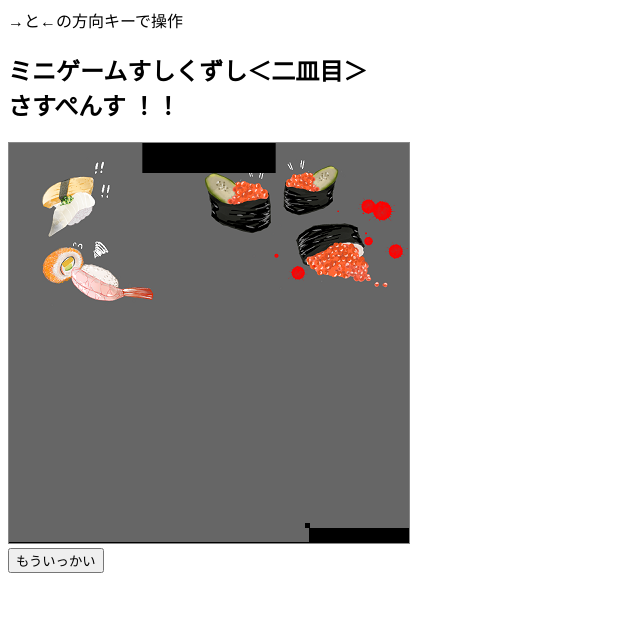
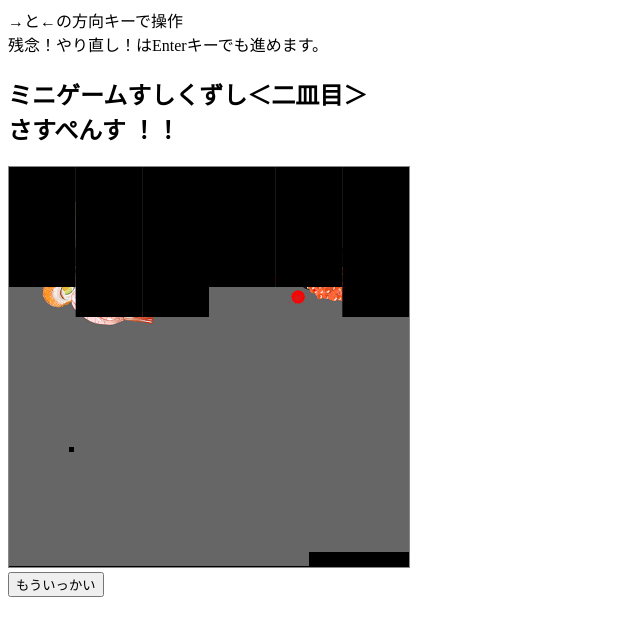
Before and after one commit to MozzarellaHero/minigame2, a plain HTML site: page index.html in a window 1280 px wide. Shown: the whole page, without its empty margins (0-640 px from the left). Drawn offline with Linux system fonts and the light colour scheme.

Commit message:
Update index.html

```diff
--- a/index.html
+++ b/index.html
@@ -11,7 +11,8 @@
 				border:solid 1px #888;
 			}
 </style>
-→と←の方向キーで操作
+→と←の方向キーで操作<br>
+残念！やり直し！はEnterキーでも進めます。
 <h2>ミニゲームすしくずし＜二皿目＞<br>さすぺんす
 ！！</h2>
 
@@ -35,7 +36,7 @@ const ball={
 				y: null,
 				width: 5,
 				height: 5,
-				speed: 3,
+				speed: 5,
 				dx: null,
 				dy: null,
 
@@ -99,7 +100,12 @@ const block={
 
 const level=[
 
-[0,0,1,1,0,0],
+[1,1,1,1,1,1],
+[1,1,1,1,1,1],
+[1,1,1,1,1,1],
+[1,1,1,1,1,1],
+[1,1,1,1,1,1],
+[0,0,0,0,0,0],
 ]
 
 const init=()=>{
@@ -162,7 +168,7 @@ const loop = () => {
 			ball.dy *= -1;
 			block.data.splice(index,1);
 			if(block.data.length===0){
-				alert('おめでとう！その調子で三皿目も食べちゃおう！')
+				alert('おめでとう！最終皿へレッツゴー！')
 			window.open('https://mozzarellahero.github.io/minigame3/', '_blank');
 		}
 
```
